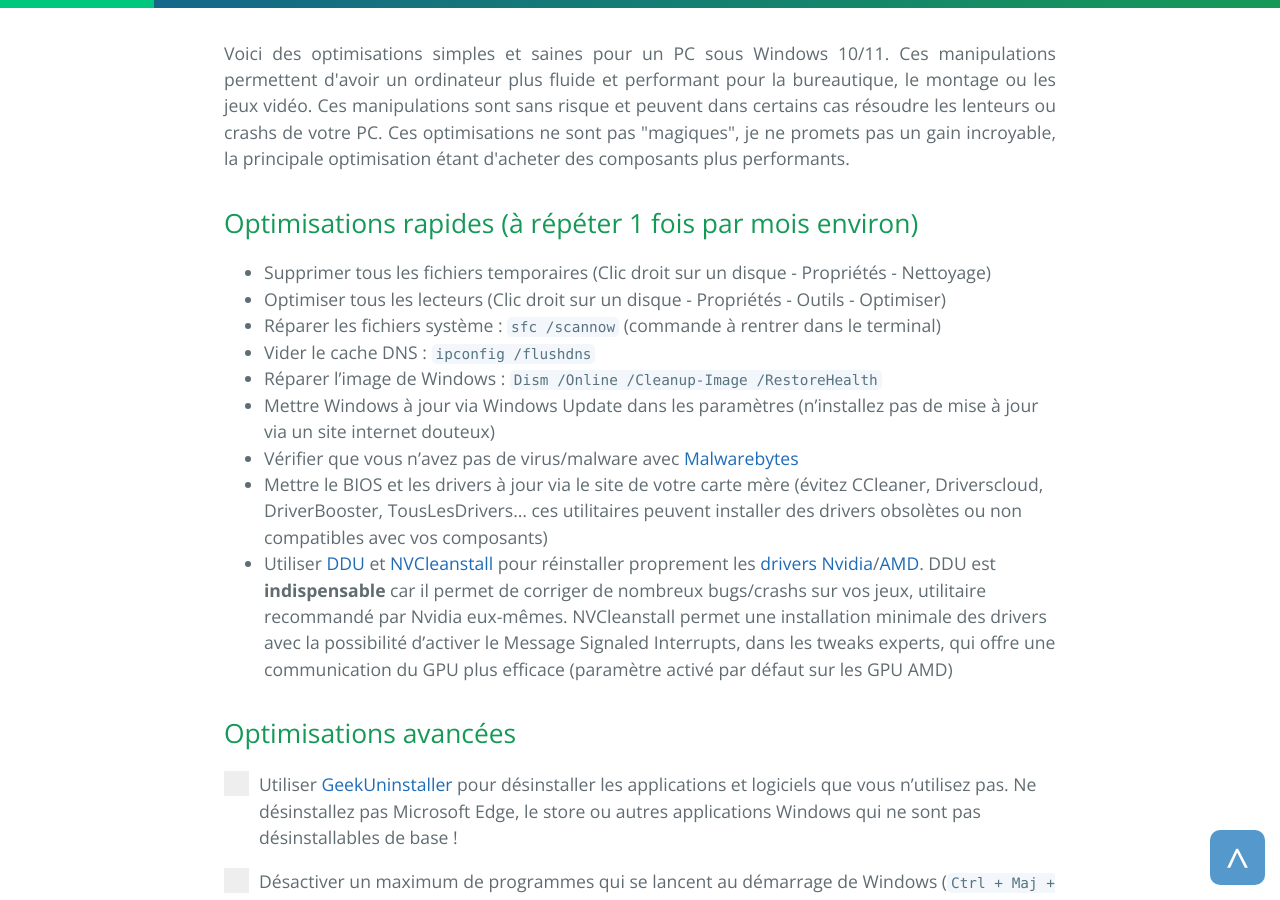
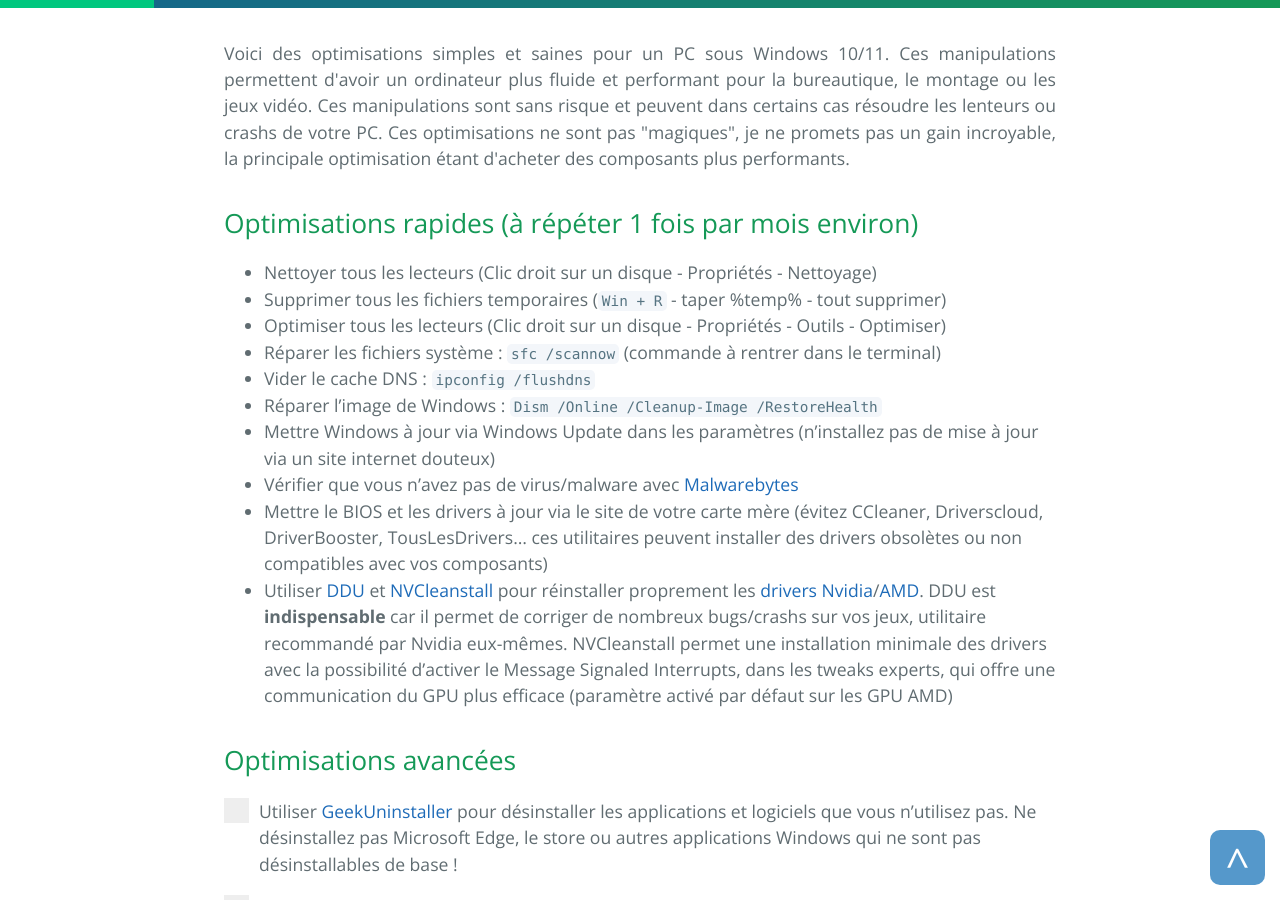
Before and after one commit to PouletEnSlip/pouletenslip.github.io, a Jekyll site: the page built from pages/opti/index.md, in a window 1280 px wide and 900 px high, scrolled down 375 px. Built offline with Jekyll 4.4.1, drawn with Linux system fonts in a browser that asks for light colours; comment, search, counter and statistics services are not loaded; some of the changed text lies outside the part shown.

Commit message:
Update index.md

```diff
--- a/pages/opti/index.md
+++ b/pages/opti/index.md
@@ -6,7 +6,8 @@ layout: opti
 
 ## Optimisations rapides (à répéter 1 fois par mois environ)
 
-* Supprimer tous les fichiers temporaires (Clic droit sur un disque - Propriétés - Nettoyage)
+* Nettoyer tous les lecteurs (Clic droit sur un disque - Propriétés - Nettoyage)
+* Supprimer tous les fichiers temporaires (`Win + R` - taper %temp% - tout supprimer)
 * Optimiser tous les lecteurs (Clic droit sur un disque - Propriétés - Outils - Optimiser)
 * Réparer les fichiers système : `sfc /scannow` (commande à rentrer dans le terminal)
 * Vider le cache DNS : `ipconfig /flushdns`
```
Also changed, not shown: other parts of pages/opti/index.md (+1 -1 lines).
